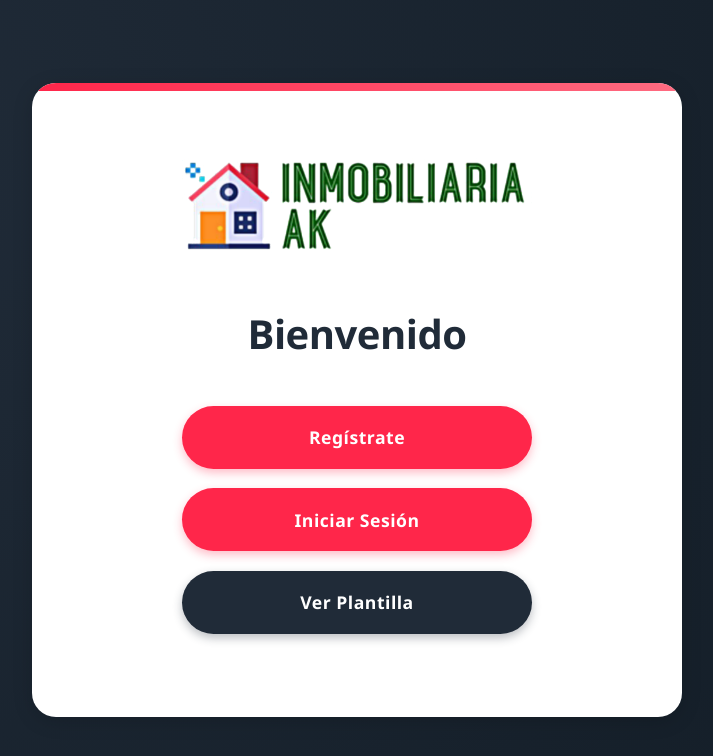
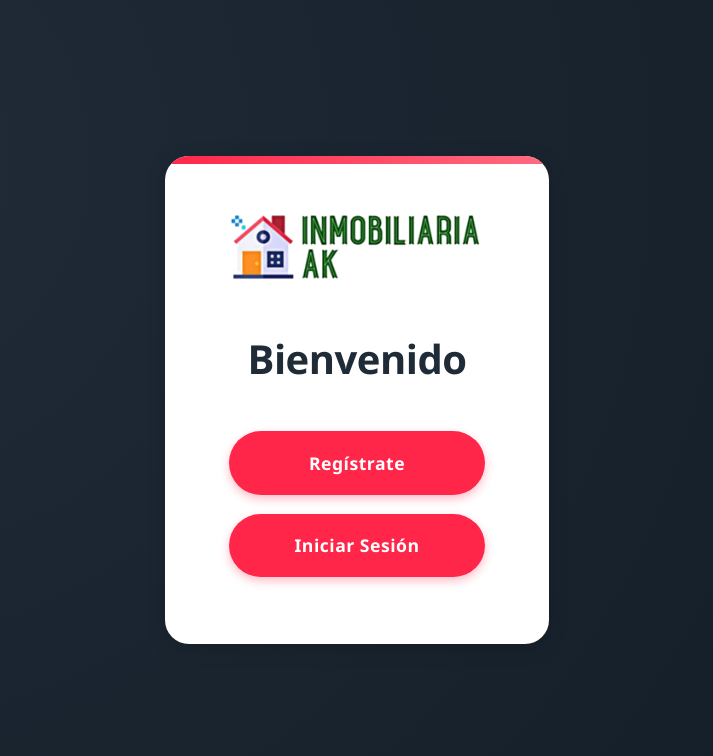
Before and after one commit to Karen0708-ak/tiendamue, a Django app: page /Usuario/index/ in a window 1280 px wide. Shown: the top 756 px of the page, without its empty margins (283-996 px from the left). Run offline with Django 5.2, Linux system fonts and the light colour scheme.

Commit message:
Se configuro la vista de index

```diff
--- a/Aplicaciones/Usuario/templates/index.html
+++ b/Aplicaciones/Usuario/templates/index.html
@@ -36,11 +36,11 @@
         .container {
             text-align: center;
             background-color: var(--light-color);
-            padding: 4rem 5rem;
+            padding: 3rem 4rem;
             border-radius: 1.5rem;
             box-shadow: var(--shadow);
-            width: 90%;
-            max-width: 650px;
+            width: 30%;
+            max-width: 600px;
             transition: var(--transition);
             position: relative;
             overflow: hidden;
@@ -136,7 +136,6 @@
 
         <a href="{% url 'nuevoUsuario' %}" class="btn">Regístrate</a>
         <a href="{% url 'iniciosesion' %}"" class="btn">Iniciar Sesión</a>
-        <a href="{% url 'inicios' %}" class="btn btn-primary">Ver Plantilla</a>
     </div>
 </body>
 </html>
```
